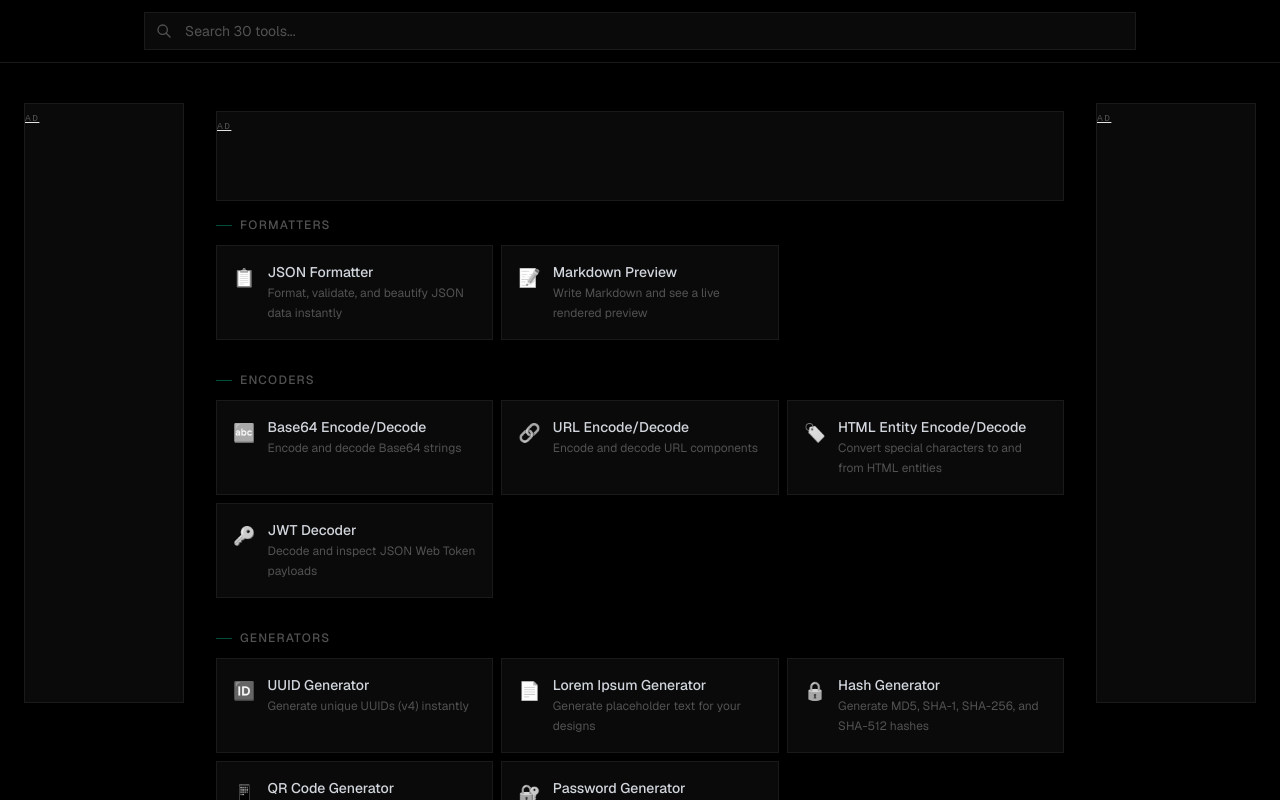
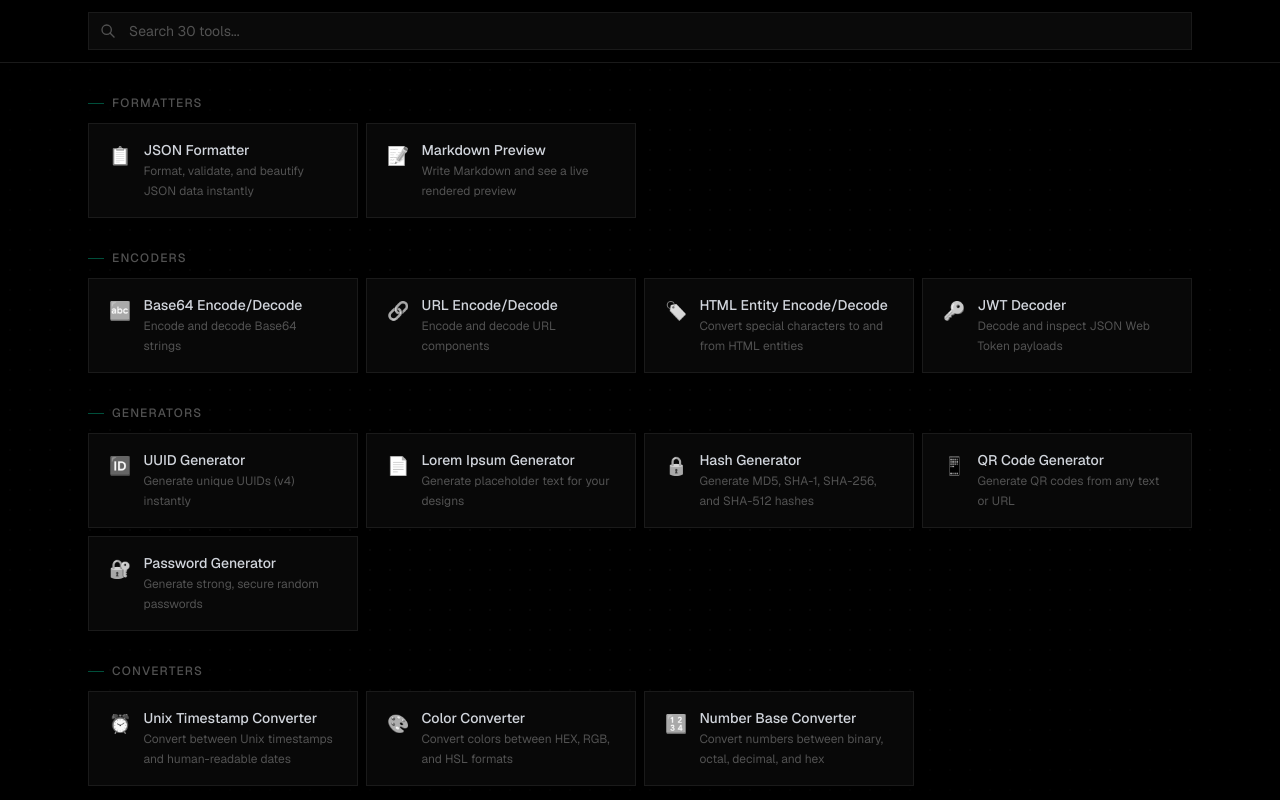
Before and after one commit to oiupoyt/kattoolbox, a Next.js app: page / in a window 1280 px wide. Shown: the top 800 px of the page. Built offline with nearby package versions, Linux system fonts and the light colour scheme.

Commit message:
ui: remove ads, full-width layout, dot pattern bg

```diff
--- a/src/app/globals.css
+++ b/src/app/globals.css
@@ -4,7 +4,6 @@
   --background: #000000;
   --foreground: #e5e5e5;
   --accent: #10b981;
-  --accent-dim: #065f46;
   --surface: #0a0a0a;
   --surface-hover: #111111;
   --border: #1a1a1a;
@@ -26,28 +25,25 @@ body {
   font-family: var(--font-sans), Arial, Helvetica, sans-serif;
 }
 
-/* Ad placeholders */
-.ad-container ins.adsbygoogle {
-  min-height: 90px;
-  background: var(--surface);
-  border: 1px solid var(--border);
-  display: flex;
-  align-items: center;
-  justify-content: center;
-  width: 100%;
+/* Dot pattern background */
+.dot-bg {
+  background-image: radial-gradient(circle, rgba(255, 255, 255, 0.035) 1px, transparent 1px);
+  background-size: 20px 20px;
 }
 
-.ad-container ins.adsbygoogle::after {
-  content: "Ad";
-  font-size: 0.6rem;
-  color: var(--muted);
-  font-weight: 400;
-  letter-spacing: 0.15em;
-  font-family: monospace;
-  text-transform: uppercase;
+/* Fade the dots at top and bottom */
+.dot-bg-fade {
+  position: relative;
 }
 
-.ad-side ins.adsbygoogle {
-  min-height: 600px;
-  min-width: 160px;
+.dot-bg-fade::before {
+  content: "";
+  position: fixed;
+  inset: 0;
+  background-image: radial-gradient(circle, rgba(255, 255, 255, 0.03) 1px, transparent 1px);
+  background-size: 20px 20px;
+  pointer-events: none;
+  mask-image: radial-gradient(ellipse 80% 70% at 50% 50%, black 40%, transparent 100%);
+  -webkit-mask-image: radial-gradient(ellipse 80% 70% at 50% 50%, black 40%, transparent 100%);
+  z-index: 0;
 }
--- a/src/app/layout.tsx
+++ b/src/app/layout.tsx
@@ -64,7 +64,7 @@ export default function RootLayout({ children }: { children: React.ReactNode })
           crossOrigin="anonymous"
         />
       </head>
-      <body className="flex min-h-full flex-col bg-black text-foreground">
+      <body className="dot-bg-fade flex min-h-full flex-col bg-black text-foreground">
         <Header />
         <main className="flex-1">{children}</main>
         <Footer />
--- a/src/app/page.tsx
+++ b/src/app/page.tsx
@@ -1,23 +1,11 @@
 import ToolCard from "@/components/ToolCard";
-import AdSlot from "@/components/AdSlot";
 import { getToolsByCategory } from "@/lib/tools";
 
 export default function Home() {
   const toolsByCategory = getToolsByCategory();
 
   return (
-    <div className="flex w-full">
-      {/* Left side ad */}
-      <div className="ad-side hidden xl:flex w-[200px] shrink-0 justify-center pt-6 pl-2">
-        <div className="sticky top-16">
-          <AdSlot slot="home-left" format="vertical" />
-        </div>
-      </div>
-
-      {/* Main content */}
-      <div className="flex-1 min-w-0 max-w-4xl mx-auto px-4 py-8">
-        <AdSlot slot="homepage-top" format="horizontal" />
-
+    <div className="relative z-10 mx-auto max-w-6xl px-6 py-8">
       {Object.entries(toolsByCategory).map(([category, categoryTools]) => (
         <section key={category} className="mb-8">
           <div className="flex items-center gap-2 mb-3">
@@ -26,23 +14,13 @@ export default function Home() {
               {category}
             </h2>
           </div>
-            <div className="grid grid-cols-1 gap-2 sm:grid-cols-2 lg:grid-cols-3">
+          <div className="grid grid-cols-1 gap-2 sm:grid-cols-2 lg:grid-cols-3 xl:grid-cols-4">
             {categoryTools.map((tool) => (
               <ToolCard key={tool.slug} tool={tool} />
             ))}
           </div>
         </section>
       ))}
-
-        <AdSlot slot="homepage-bottom" format="horizontal" />
-      </div>
-
-      {/* Right side ad */}
-      <div className="ad-side hidden xl:flex w-[200px] shrink-0 justify-center pt-6 pr-2">
-        <div className="sticky top-16">
-          <AdSlot slot="home-right" format="vertical" />
-        </div>
-      </div>
     </div>
   );
 }
--- a/src/components/Footer.tsx
+++ b/src/components/Footer.tsx
@@ -1,6 +1,6 @@
 export default function Footer() {
   return (
-    <footer className="mt-auto border-t border-[#1a1a1a] px-4 py-5 text-center text-xs text-[#525252] bg-black">
+    <footer className="relative z-10 mt-auto border-t border-[#1a1a1a] px-6 py-5 text-center text-xs text-[#525252] bg-black/80 backdrop-blur-sm">
       Free, private, browser-based developer tools.
     </footer>
   );
--- a/src/components/Header.tsx
+++ b/src/components/Header.tsx
@@ -17,8 +17,8 @@ export default function Header() {
     : [];
 
   return (
-    <header className="border-b border-[#1a1a1a] bg-black">
-      <div className="mx-auto max-w-5xl px-4 py-3 relative">
+    <header className="relative z-10 border-b border-[#1a1a1a] bg-black/80 backdrop-blur-sm">
+      <div className="mx-auto max-w-6xl px-6 py-3 relative">
         <div className="relative">
           <svg className="absolute left-3 top-1/2 -translate-y-1/2 h-4 w-4 text-[#525252]" fill="none" stroke="currentColor" viewBox="0 0 24 24">
             <path strokeLinecap="square" strokeLinejoin="miter" strokeWidth={2} d="M21 21l-6-6m2-5a7 7 0 11-14 0 7 7 0 0114 0z" />
@@ -38,7 +38,7 @@ export default function Header() {
         </div>
 
         {showResults && filtered.length > 0 && (
-          <div className="absolute left-4 right-4 top-full z-50 max-h-72 overflow-y-auto border border-[#1a1a1a] border-t-0 bg-[#0a0a0a] shadow-2xl shadow-black/50">
+          <div className="absolute left-6 right-6 top-full z-50 max-h-72 overflow-y-auto border border-[#1a1a1a] border-t-0 bg-black/95 backdrop-blur-md shadow-2xl shadow-black/80">
             {filtered.map((tool) => (
               <Link
                 key={tool.slug}
--- a/src/components/ToolCard.tsx
+++ b/src/components/ToolCard.tsx
@@ -5,7 +5,7 @@ export default function ToolCard({ tool }: { tool: Tool }) {
   return (
     <Link
       href={`/tools/${tool.slug}`}
-      className="group flex items-start gap-3 border border-[#1a1a1a] bg-[#0a0a0a] px-4 py-4 transition-all hover:bg-[#111] hover:border-[#2a2a2a]"
+      className="group flex items-start gap-3 border border-[#1a1a1a] bg-[#0a0a0a]/80 px-5 py-4 transition-all hover:bg-[#111] hover:border-[#2a2a2a]"
     >
       <span className="text-lg mt-0.5 grayscale group-hover:grayscale-0 transition-all">{tool.icon}</span>
       <div>
--- a/src/components/ToolLayout.tsx
+++ b/src/components/ToolLayout.tsx
@@ -1,5 +1,3 @@
-import AdSlot from "./AdSlot";
-
 interface ToolLayoutProps {
   title: string;
   description: string;
@@ -8,36 +6,15 @@ interface ToolLayoutProps {
 
 export default function ToolLayout({ title, description, children }: ToolLayoutProps) {
   return (
-    <div className="flex w-full">
-      {/* Left side ad */}
-      <div className="ad-side hidden xl:flex w-[200px] shrink-0 justify-center pt-6 pl-2">
-        <div className="sticky top-16">
-          <AdSlot slot="left-sidebar" format="vertical" />
-        </div>
+    <div className="relative z-10 mx-auto max-w-5xl px-6 py-8">
+      <div className="flex items-center gap-2 mb-1">
+        <div className="h-px w-4 bg-emerald-900"></div>
+        <h1 className="text-lg font-semibold text-white">{title}</h1>
       </div>
+      <p className="mb-5 text-sm text-[#525252] ml-6">{description}</p>
 
-      {/* Main content */}
-      <div className="flex-1 min-w-0 max-w-4xl mx-auto px-4 py-8">
-        <AdSlot slot="1234567890" format="horizontal" />
-
-        <div className="flex items-center gap-2 mb-1">
-          <div className="h-px w-4 bg-emerald-900"></div>
-          <h1 className="text-lg font-semibold text-white">{title}</h1>
-        </div>
-        <p className="mb-5 text-sm text-[#525252] ml-6">{description}</p>
-
-        <div className="border border-[#1a1a1a] bg-[#0a0a0a] p-5">
-          {children}
-        </div>
-
-        <AdSlot slot="0987654321" format="horizontal" className="mt-6" />
-      </div>
-
-      {/* Right side ad */}
-      <div className="ad-side hidden xl:flex w-[200px] shrink-0 justify-center pt-6 pr-2">
-        <div className="sticky top-16">
-          <AdSlot slot="right-sidebar" format="vertical" />
-        </div>
+      <div className="border border-[#1a1a1a] bg-[#0a0a0a]/80 p-5">
+        {children}
       </div>
     </div>
   );
```
Lines whose indentation alone changed are shown as unchanged.
